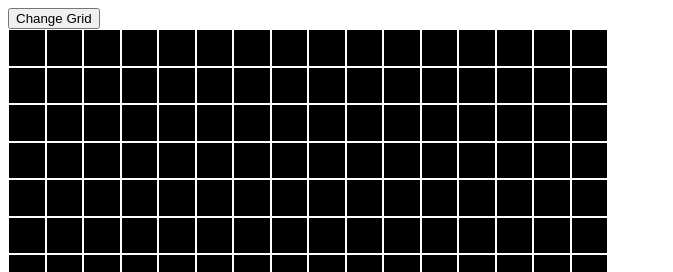
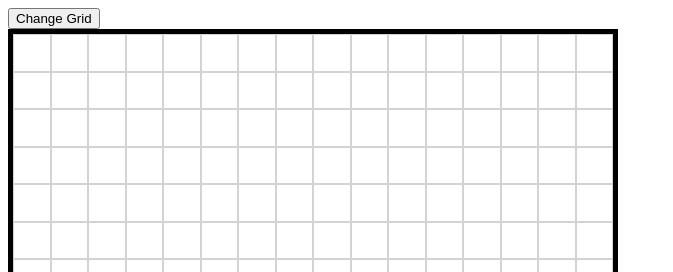
Before and after one commit to tristanpank/etch-a-sketch, a plain HTML site: page index.html in a window 1280 px wide. Shown: the top 272 px of the page, without its empty margins (0-673 px from the left). Drawn offline with Linux system fonts and the light colour scheme.

Commit message:
Change Square Color

```diff
--- a/script.js
+++ b/script.js
@@ -8,7 +8,7 @@ function main() {
 }
 
 function changeBackground() {
-    this.style.cssText = 'background-color: white';
+    this.style.cssText = 'background-color: black';
 }
 
 function changeGrid() {
--- a/styles.css
+++ b/styles.css
@@ -3,6 +3,7 @@
     flex-direction: column;
     width: 600px;
     height: 600px;
+    border: 5px solid black;
     /* height: 1000px; */
 }
 
@@ -17,6 +18,5 @@
     flex: auto;
     /* min-height: 20px;
     min-width: 20px; */
-    background-color: black;
-    border: 1px solid white;
+    border: 1px solid lightgray;
 }
```
